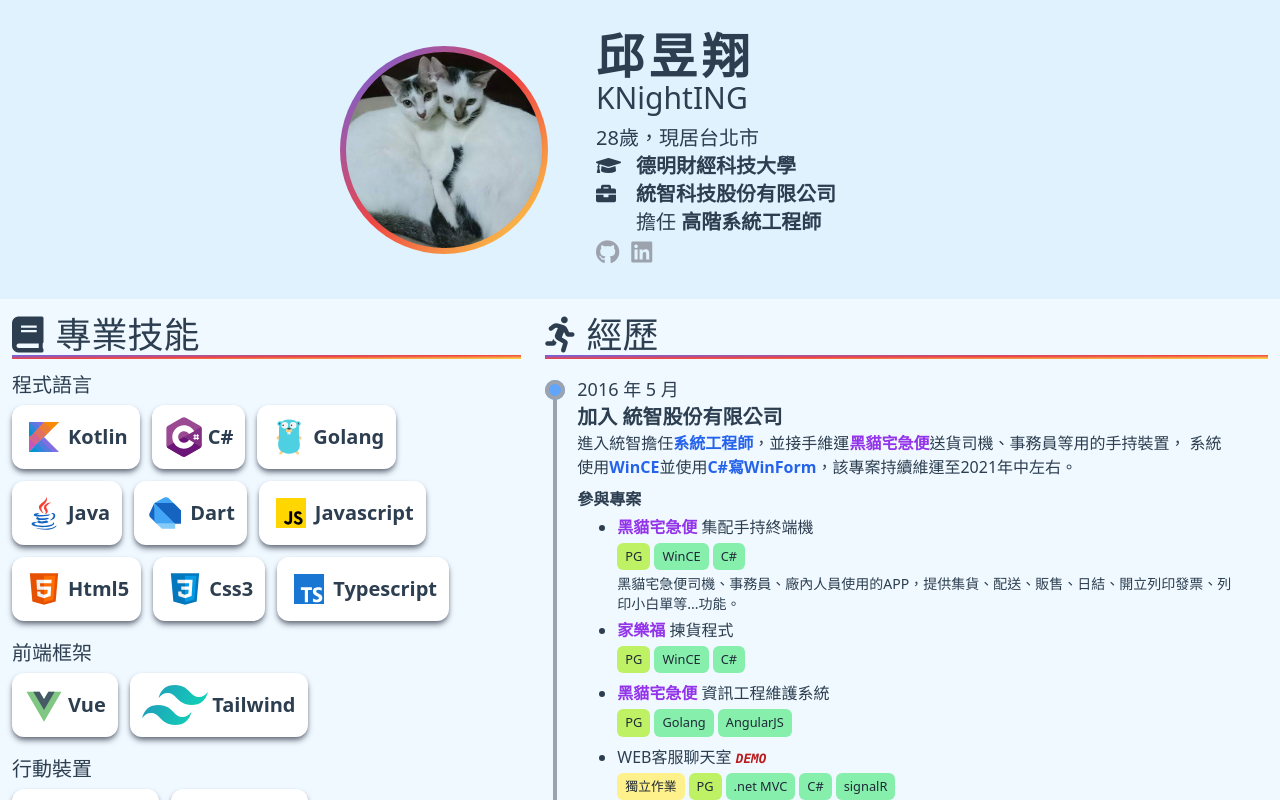
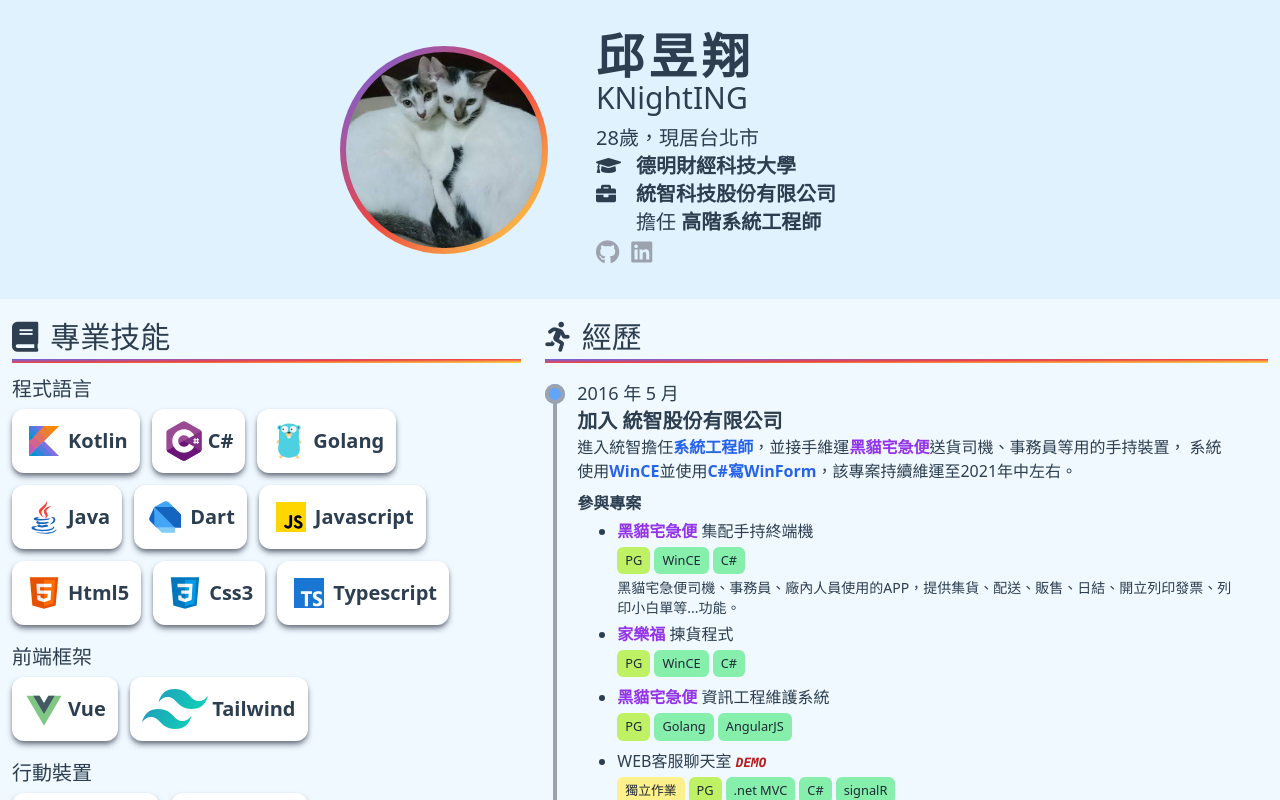
Before and after one commit to KNightING/xm3xu4, a Vue app: page / in a window 1280 px wide. Shown: the top 800 px of the page. Built offline with nearby package versions, Linux system fonts and the light colour scheme.

Commit message:
feat: 修改字體大小

```diff
--- a/src/components/Experience.vue
+++ b/src/components/Experience.vue
@@ -1,6 +1,6 @@
 <template>
     <div class="mx-3 flex flex-col">
-        <h3 class="text-4xl">
+        <h3 class="text-3xl my-1">
             <i class="fas fa-running mr-3"></i>經歷
         </h3>
         <div class="h-1 bg-gradient-to-tl from-yellow-300 via-red-500 to-indigo-500" />
--- a/src/components/Skill.vue
+++ b/src/components/Skill.vue
@@ -1,6 +1,6 @@
 <template>
     <div class="mx-3 flex flex-col mb-10">
-        <h3 class="text-4xl">
+        <h3 class="text-3xl my-1">
             <i class="fas fa-book mr-3"></i>專業技能
         </h3>
         <div class="h-1 bg-gradient-to-tl from-yellow-300 via-red-500 to-indigo-500" />
```
